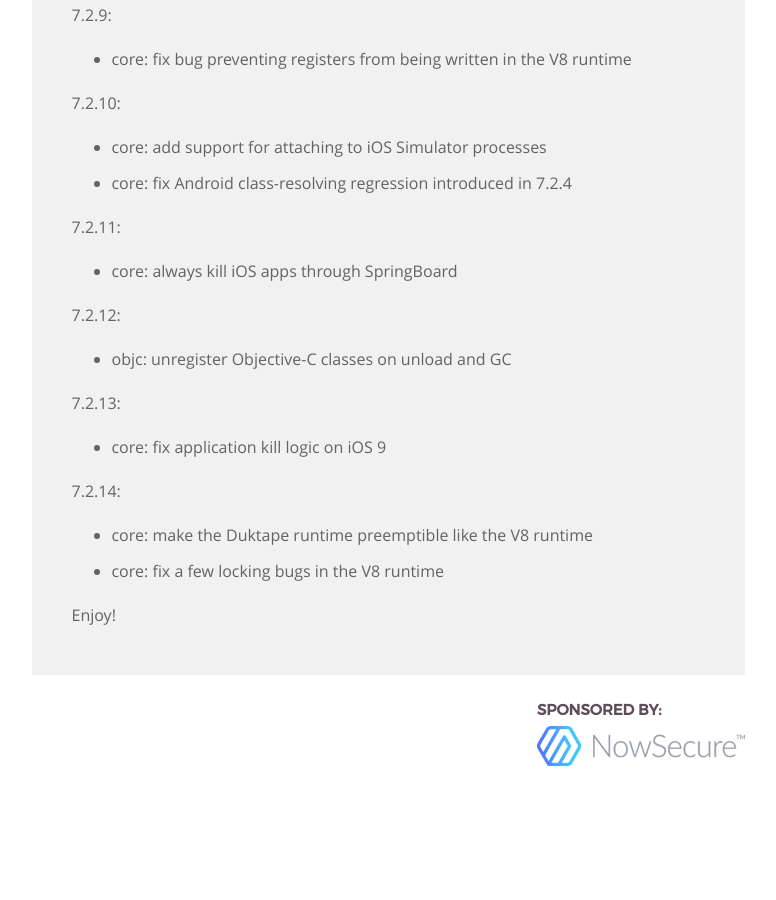
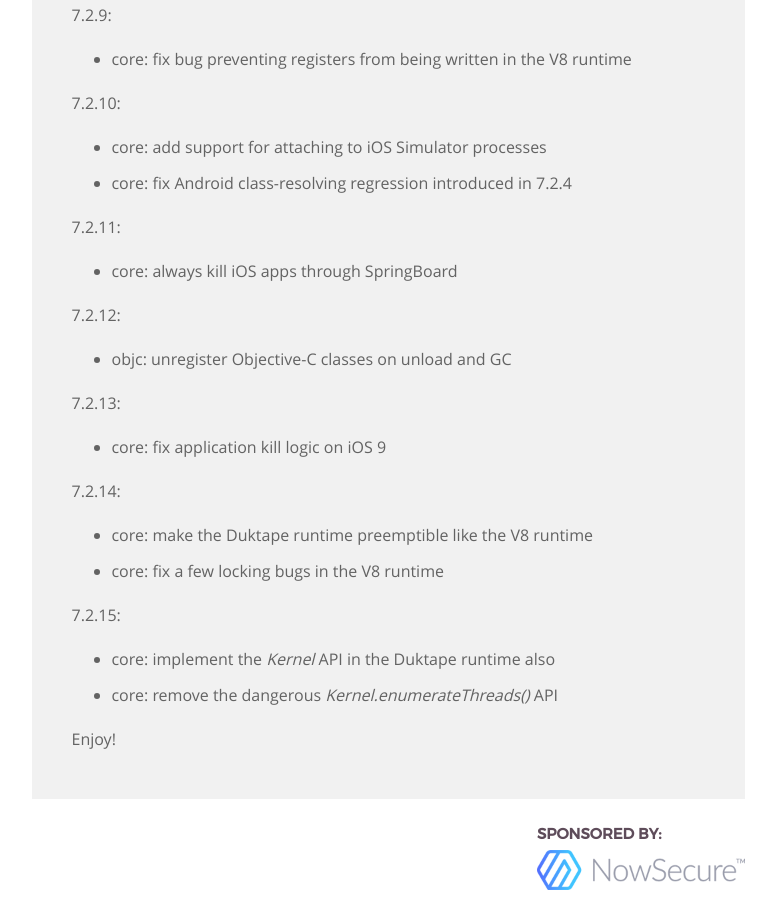
Before and after one commit to frida/frida-website, a Jekyll site: the page built from _posts/2016-06-02-frida-7-2-released.markdown, in a window 1280 px wide and 900 px high, scrolled down 4530 px. Shown: the whole window, without its empty margins (364-1140 px from the left). Built offline with Jekyll 4.4.1, drawn with Linux system fonts in a browser that asks for light colours; before the commit the page ends 5306 px from its top, so only the background shows below that.

Commit message:
Add release notes for 7.2.15

```diff
--- a/_posts/2016-06-02-frida-7-2-released.markdown
+++ b/_posts/2016-06-02-frida-7-2-released.markdown
@@ -200,4 +200,9 @@ So in closing, let's summarize the changes:
 - core: make the Duktape runtime preemptible like the V8 runtime
 - core: fix a few locking bugs in the V8 runtime
 
+7.2.15:
+
+- core: implement the *Kernel* API in the Duktape runtime also
+- core: remove the dangerous *Kernel.enumerateThreads()* API
+
 Enjoy!
```
